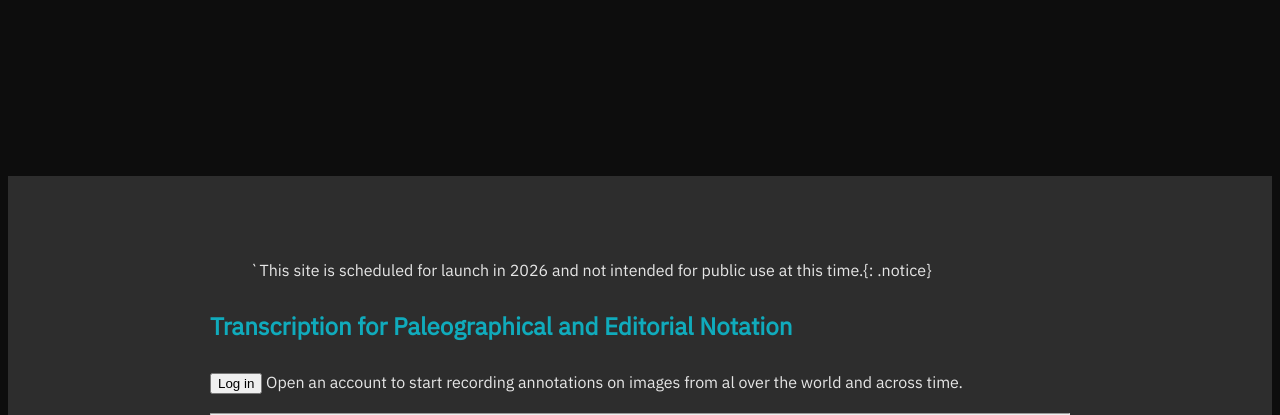
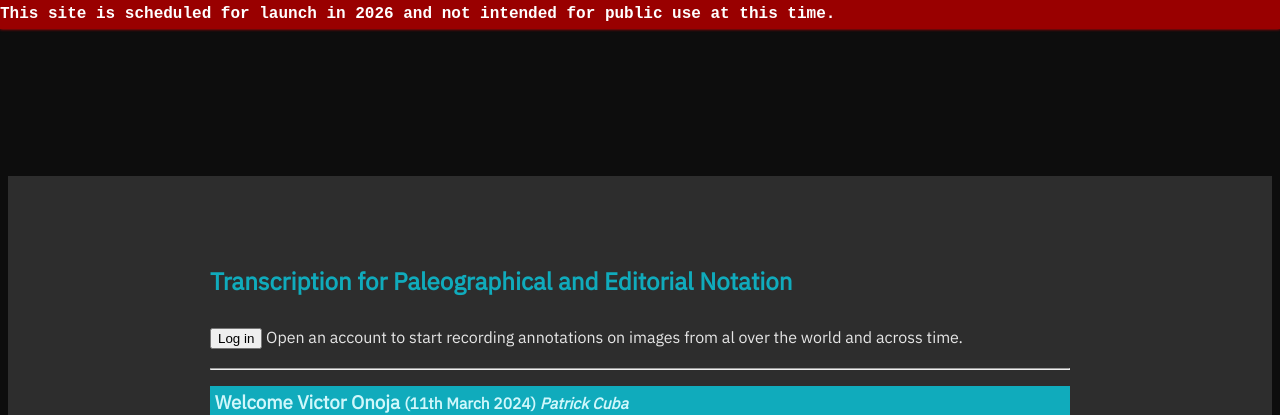
Before and after one commit to CenterForDigitalHumanities/TPEN3, a Jekyll site: the page built from pages/index.md, in a window 1280 px wide and 900 px high, scrolled down 732 px, cut to the strip 0-415 px from the top of the window. Built offline with Jekyll 4.4.1, drawn with Linux system fonts in a browser that asks for light colours.

Commit message:
Update index.md

```diff
--- a/pages/index.md
+++ b/pages/index.md
@@ -3,7 +3,7 @@ layout: default
 title: TPEN
 permalink: /
 ---
-> `This site is scheduled for launch in 2026 and not intended for public use at this time.{: .notice}
+> `This site is scheduled for launch in 2026 and not intended for public use at this time.`{: .notice}
 
 ## Transcription for Paleographical and Editorial Notation
 
```
